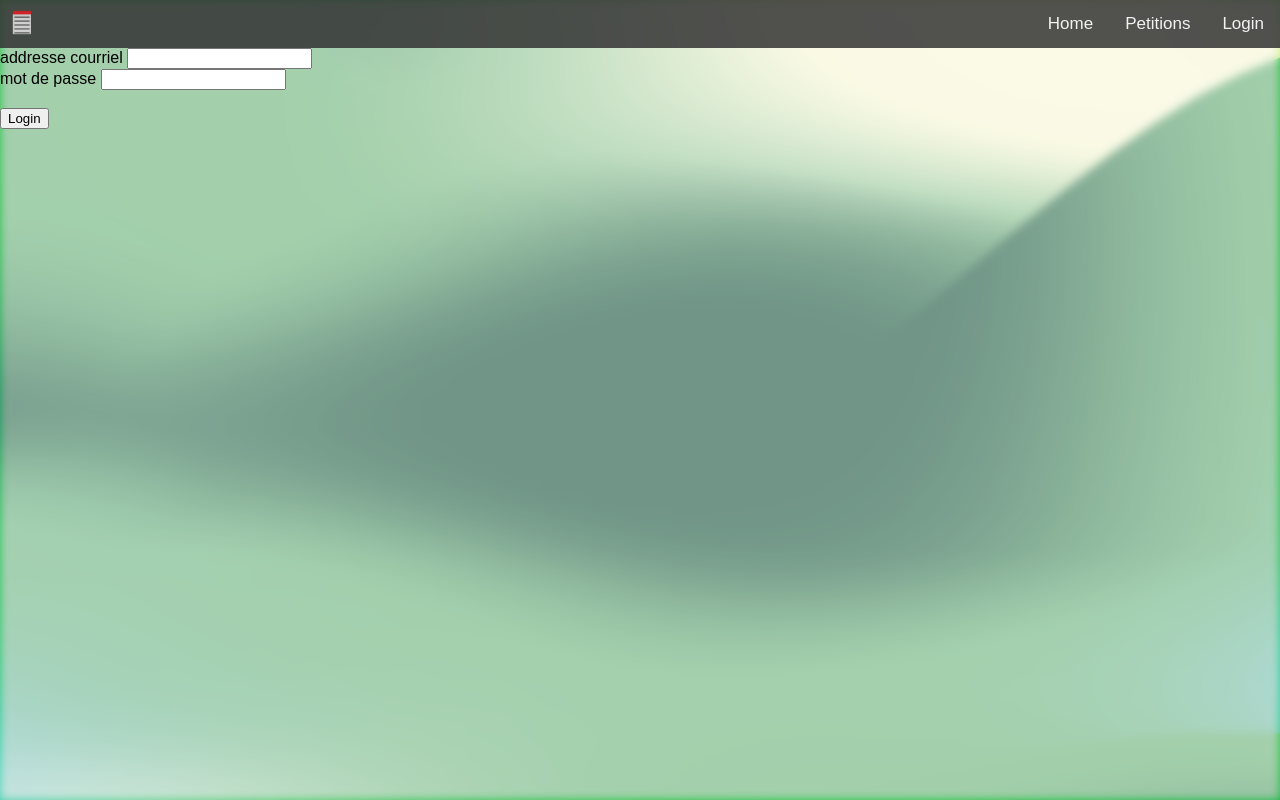
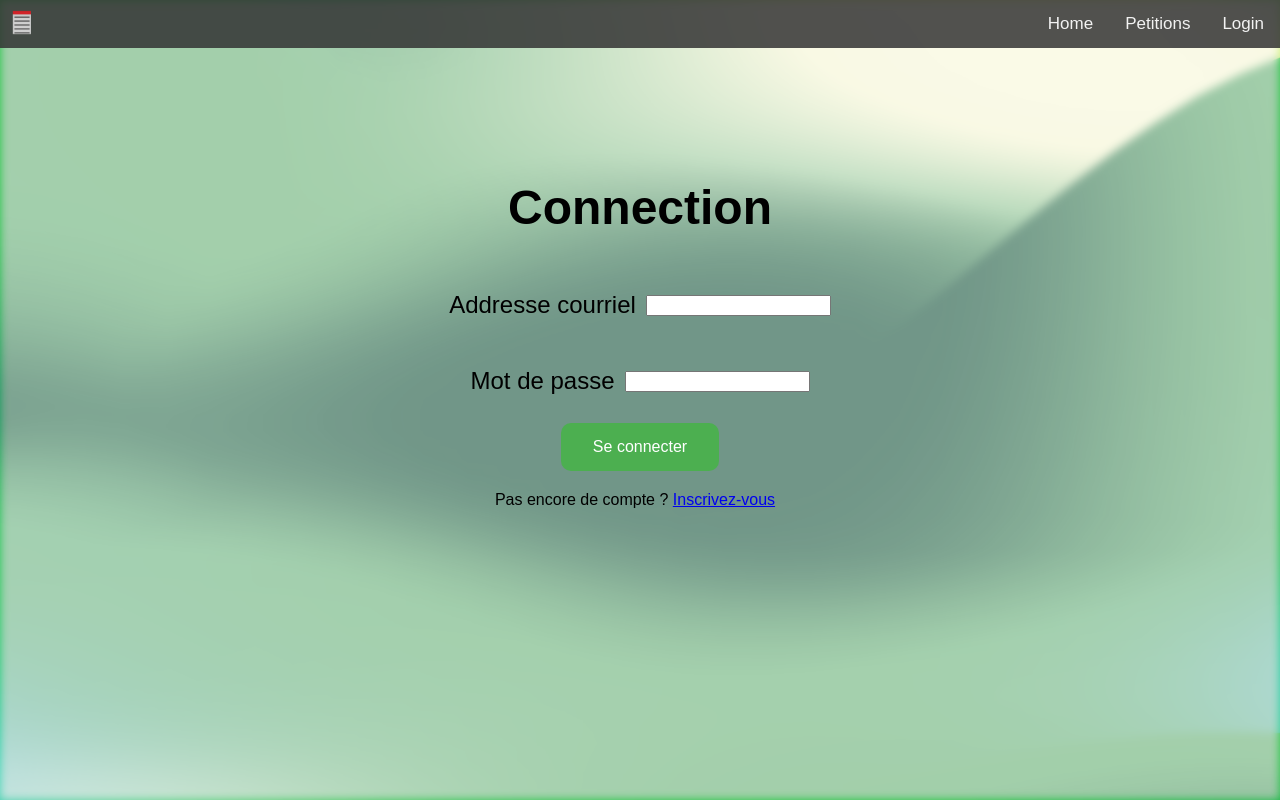
Before and after one commit to MotionForce/obnl-hax, a SvelteKit app: page /login in a window 1280 px wide. Built offline with nearby package versions, Linux system fonts and the light colour scheme; what pocketbase would draw is missing.

Commit message:
fixed background not being fixed to screen in +layout.svelte made basic ui for login\+page.svelte

```diff
--- a/src/routes/+layout.svelte
+++ b/src/routes/+layout.svelte
@@ -20,6 +20,7 @@
         background-image: url("/background-mesh.png");
         background-repeat: no-repeat;
         background-position: center;
+        background-attachment: fixed;
         background-size: cover;
         height: 100vh;
         margin: 0;
--- a/src/routes/login/+page.svelte
+++ b/src/routes/login/+page.svelte
@@ -4,12 +4,74 @@
     let email = ""
     let password = ""
 
-    async function login(){
+    async function login() {
         const authData = await pb.collection("users").authWithPassword(email, password)
         console.log(pb.authStore.isValid)
     }
 </script>
-addresse courriel <input bind:value={email}><br>
-mot de passe <input type="password" bind:value={password}><br>
-<br>
-<button on:click={login}>Login</button>
+
+<div class="login-form">
+    <h1>Connection</h1>
+    <div class="email">
+        <p>Addresse courriel</p>
+        <input type="email" bind:value={email}>
+    </div>
+    <div class="password">
+        <p>Mot de passe</p>
+        <input type="password" bind:value={password}>
+    </div>
+    <div class="submit">
+        <button on:click={login}>Se connecter</button>
+    </div>
+    <div class="sign-up">
+        <p id="sign-up">Pas encore de compte ? <a href="/signup">Inscrivez-vous</a></p>
+    </div>
+</div>
+
+<style>
+    .login-form {
+        display: flex;
+        flex-direction: column;
+        align-items: center;
+        margin-top: 100px;
+        font-size: x-large;
+    }
+
+    .email {
+        display: inline-flex;
+        align-items: center;
+    }
+
+    .password {
+        display: inline-flex;
+        align-items: center;
+    }
+
+    .submit {
+        display: inline-flex;
+        align-items: center;
+    }
+
+    p {
+        margin-right: 10px;
+    }
+
+    button {
+        background-color: #4CAF50;
+        border: none;
+        color: white;
+        padding: 15px 32px;
+        text-align: center;
+        text-decoration: none;
+        display: inline-block;
+        font-size: 16px;
+        margin: 4px 2px;
+        cursor: pointer;
+        border-radius: 10px;
+    }
+
+    .sign-up {
+        font-size: medium;
+    }
+
+</style>
```
